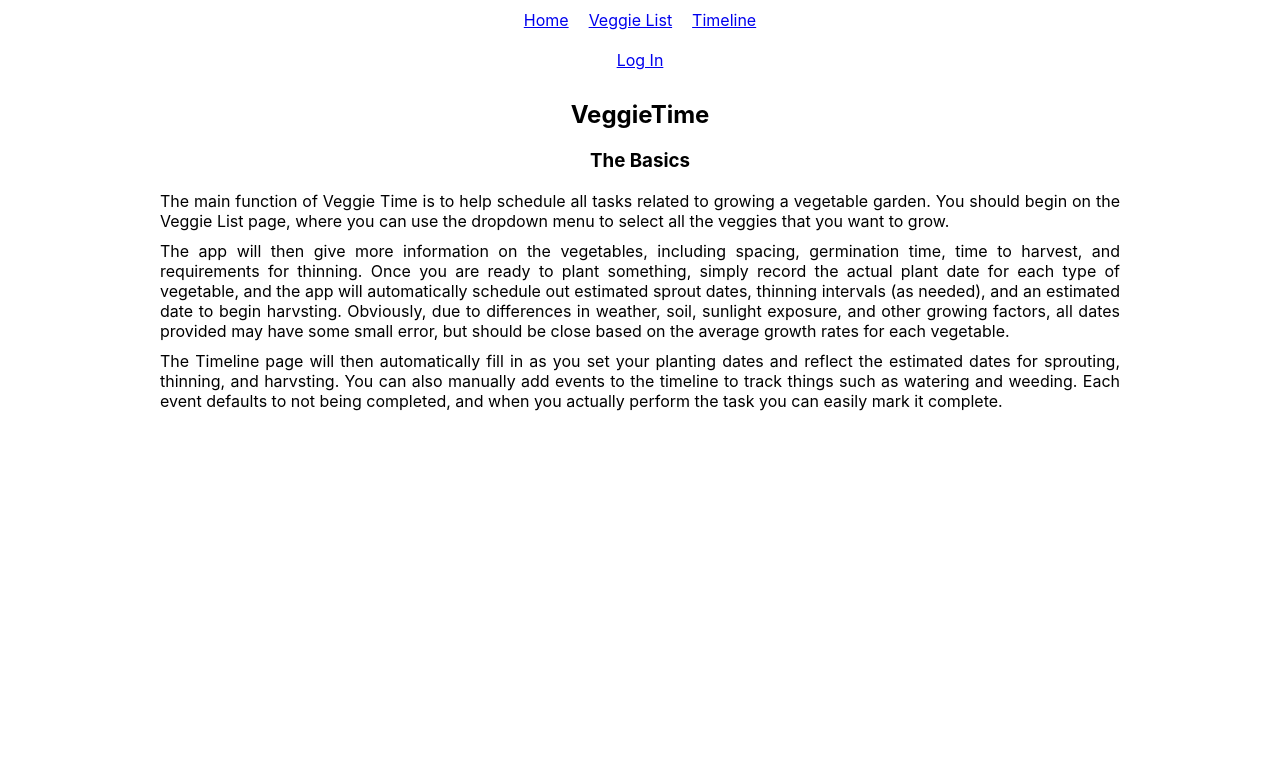
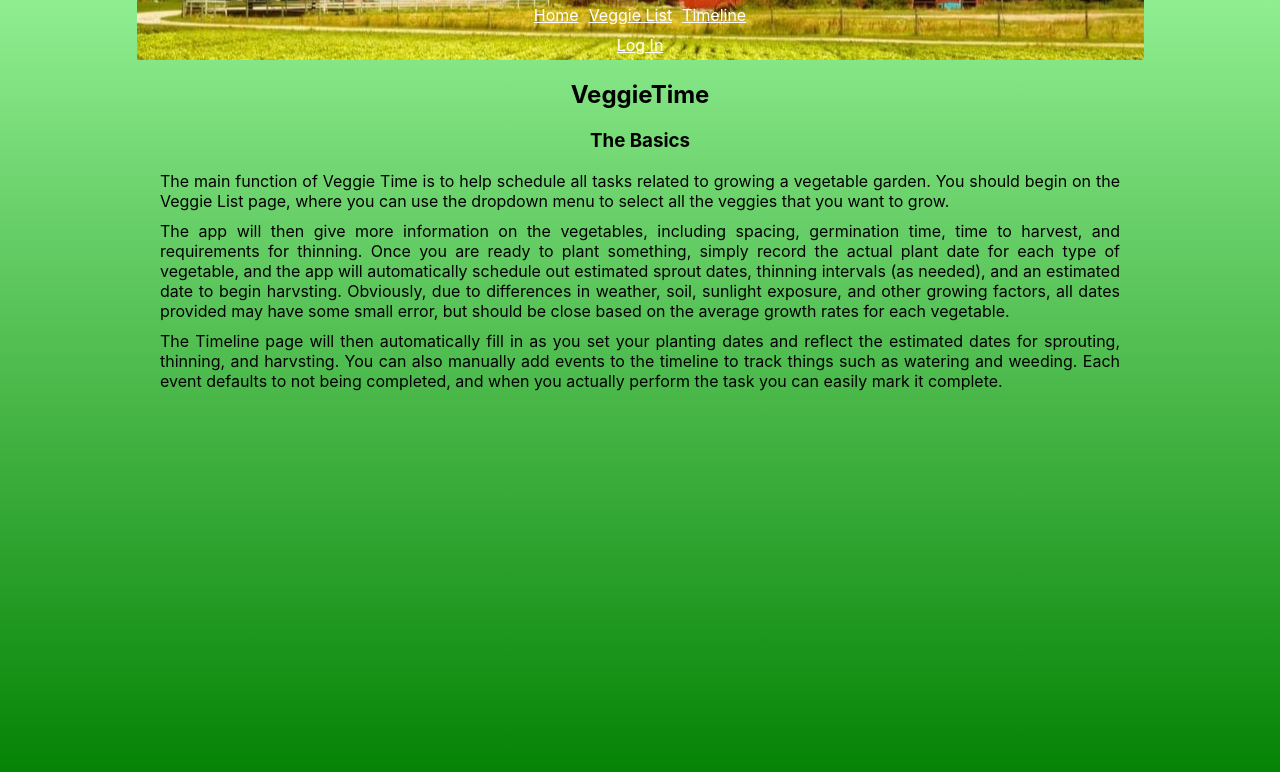
Before and after one commit to Leojanas/veggie-time, a React (Create React App) app: page / in a window 1280 px wide. Shown: the top 772 px of the page. Built offline with nearby package versions, Linux system fonts and the light colour scheme.

Commit message:
More formatting

```diff
--- /dev/null
+++ b/src/AddEventForm/add-event-form.css
@@ -0,0 +1,16 @@
+#add-event-form{
+    margin: 0 auto;
+    padding: 10px;
+}
+#add-event-form input, #add-event-form select{
+    float: left;
+}
+#add-event-form label{
+    padding-right: 2px;
+    float: left;
+    text-align: right;
+    width: 80px;
+}
+#event-date{
+    padding: 0;
+}
--- a/src/AddEventForm/add-event-form.js
+++ b/src/AddEventForm/add-event-form.js
@@ -1,4 +1,5 @@
 import {React, Component} from 'react';
+import './add-event-form.css';
 
 class AddEventForm extends Component{
     constructor(props){
@@ -42,6 +43,7 @@ class AddEventForm extends Component{
     }
     render(){
         return (
+            <div id='add-event-form'>
             <form>
                 <label htmlFor='event_type'>Event Type: </label>
                 <select id='event_type' onChange={this.handleChangeEventType}>
@@ -52,21 +54,25 @@ class AddEventForm extends Component{
                     <option value='harvesting'>Harvesting</option>
                 </select>
                 <br />
-                <label htmlFor='event_date'>Event Date:</label>
-                <input id='event_date' type='date' onChange={this.handleChangeDate} />
-                <br />
-                <label htmlFor='completed'>Is this already done?</label>
+                <label htmlFor='completed'>Completed:</label>
                 <select id='completed' onChange={this.handleChangeCompleted}>
                     <option value={false}>No</option>
                     <option value={true}>Yes</option>
                 </select>
                 <br />
                 <label htmlFor='notes'>Notes: </label>
-                <input type='textarea' id='notes' value={this.state.notes} onChange={this.handleChangeNotes}/>
+                <input id='notes' value={this.state.notes} onChange={this.handleChangeNotes}/>
+                <br />
+                <label htmlFor='event_date'>Event Date:</label>
+                <input id='event_date' type='date' onChange={this.handleChangeDate} />
                 <br />
                 {this.state.error}
-                <button type='button' onClick={this.handleAddEvent}>Add Event</button>
+                <div className='group bottom'>
+                    <button type='button' onClick={this.handleAddEvent}>Add Event</button>
+                </div>
+
             </form>
+            </div>
         )
     }
 }
--- a/src/Nav/nav.css
+++ b/src/Nav/nav.css
@@ -1,5 +1,6 @@
 a{
-    padding: 10px;
+    padding: 5px;
+    color: white;
 }
 .nav{
     margin: auto;
@@ -7,7 +8,11 @@ a{
     display: flex;
     flex-direction: row;
     justify-content: center;
-
+}
+#nav-background{
+    background-image: url('../images/farm-photo.jpg');
+    background-position: center;
+    background-repeat: no-repeat;
 }
 #logout {
     float: right;
--- a/src/Nav/nav.js
+++ b/src/Nav/nav.js
@@ -21,7 +21,7 @@ class Nav extends Component {
     }
     render() {
         return(
-        <div>
+        <div id='nav-background'>
             <div className='nav'>
                 <Link to='/'>Home</Link>
                 <Link to='/veggie-list'>Veggie List</Link>
--- a/src/Timeline/timeline.js
+++ b/src/Timeline/timeline.js
@@ -132,7 +132,9 @@ class Timeline extends Component {
                 <div id='viewButton'>
                 {viewButton}
                 </div>
-                {days}
+                <div className='timeline'>
+                    {days}
+                </div>
                 {addEvent}
             </div>
         )
--- a/src/TimelineDay/timeline-day.css
+++ b/src/TimelineDay/timeline-day.css
@@ -17,6 +17,14 @@
 .event{
     border: 2px solid;
     list-style-type: none;
+    background-color: lightseagreen;
+}
+.timeline{
+    display: flex;
+    flex-direction: column;
+}
+.day{
+    padding: 10px;
 }
 h3{
     text-align: center;
@@ -31,4 +39,11 @@ ul{
         width: 800px;
         margin: 0 auto;
     }
+    .timeline{
+        flex-direction: row;
+        flex-wrap: wrap;
+        justify-content: center;
+        width: 800px;
+        margin: 0 auto;
+    }
 }
--- a/src/TimelineDay/timeline-day.js
+++ b/src/TimelineDay/timeline-day.js
@@ -20,7 +20,7 @@ class TimelineDay extends Component {
         }
         let items = [];
         for(let i=0; i<this.props.items.length; i++){
-            let completed = (<button type='button' id={this.props.items[i].id} onClick={this.handleMarkComplete}>Mark Complete</button>);
+            let completed = (<div className='group'><button type='button' id={this.props.items[i].id} onClick={this.handleMarkComplete}>Mark Complete</button></div>);
             if(this.props.items[i].completed){
                 completed = (<p>Task Complete</p>)
             }
@@ -31,7 +31,7 @@ class TimelineDay extends Component {
             </li>)
         }
         return (
-            <div>
+            <div className='day'>
                 {titleArea}
                 <div className='group'>
                     <ul>
--- a/src/VeggieList/veggie-list.css
+++ b/src/VeggieList/veggie-list.css
@@ -1,3 +1,4 @@
+
 #veggie-list{
     display: flex;
     flex-direction: column;
--- a/src/index.css
+++ b/src/index.css
@@ -1,4 +1,10 @@
 body {
+  background-image: linear-gradient(lightgreen, green);
+  background-repeat: no-repeat;
+  z-index: -1;
+  min-height: 100vh;
+  height: 100%;
+  width: 100%;
   margin: 0;
   font-family: -apple-system, BlinkMacSystemFont, 'Segoe UI', 'Roboto', 'Oxygen',
     'Ubuntu', 'Cantarell', 'Fira Sans', 'Droid Sans', 'Helvetica Neue',
```
Also changed, not shown: src/images/farm-photo.jpg (added), 1 other file (tests, documents, lock files or other folders).
